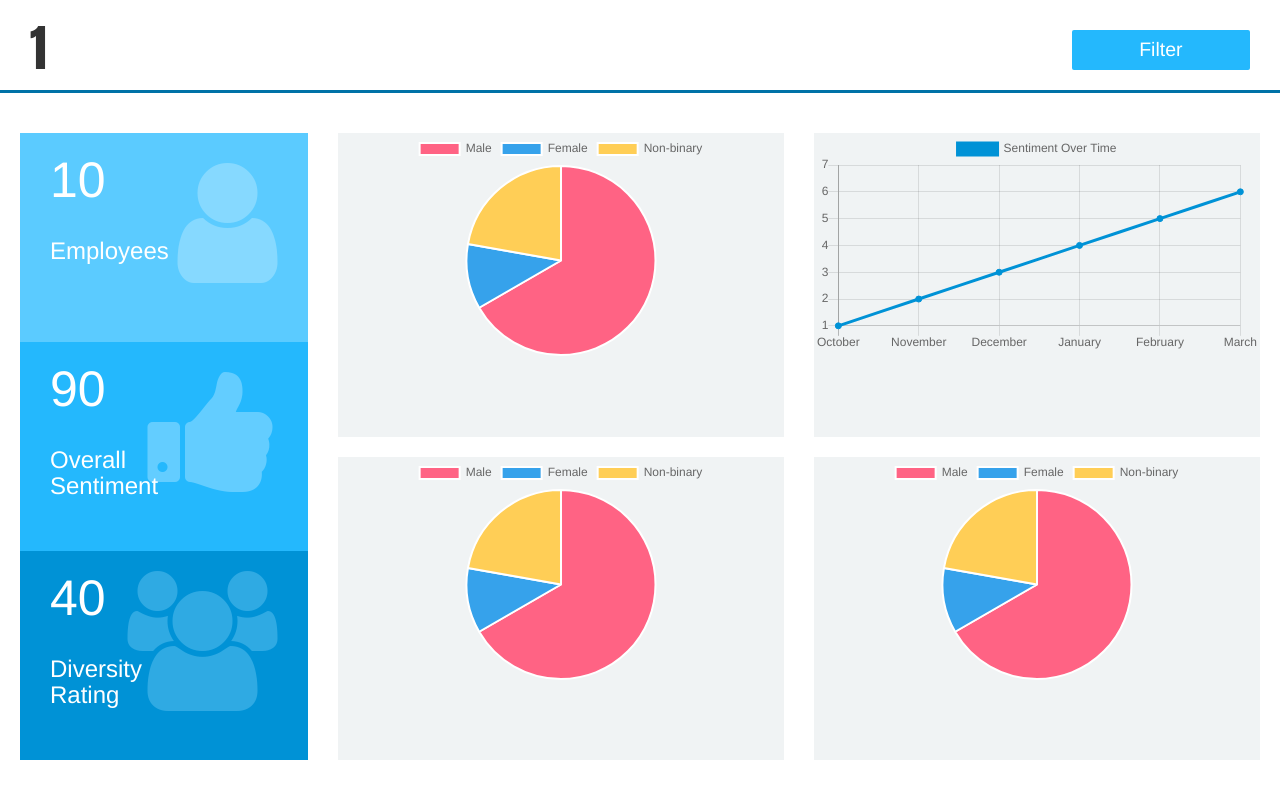
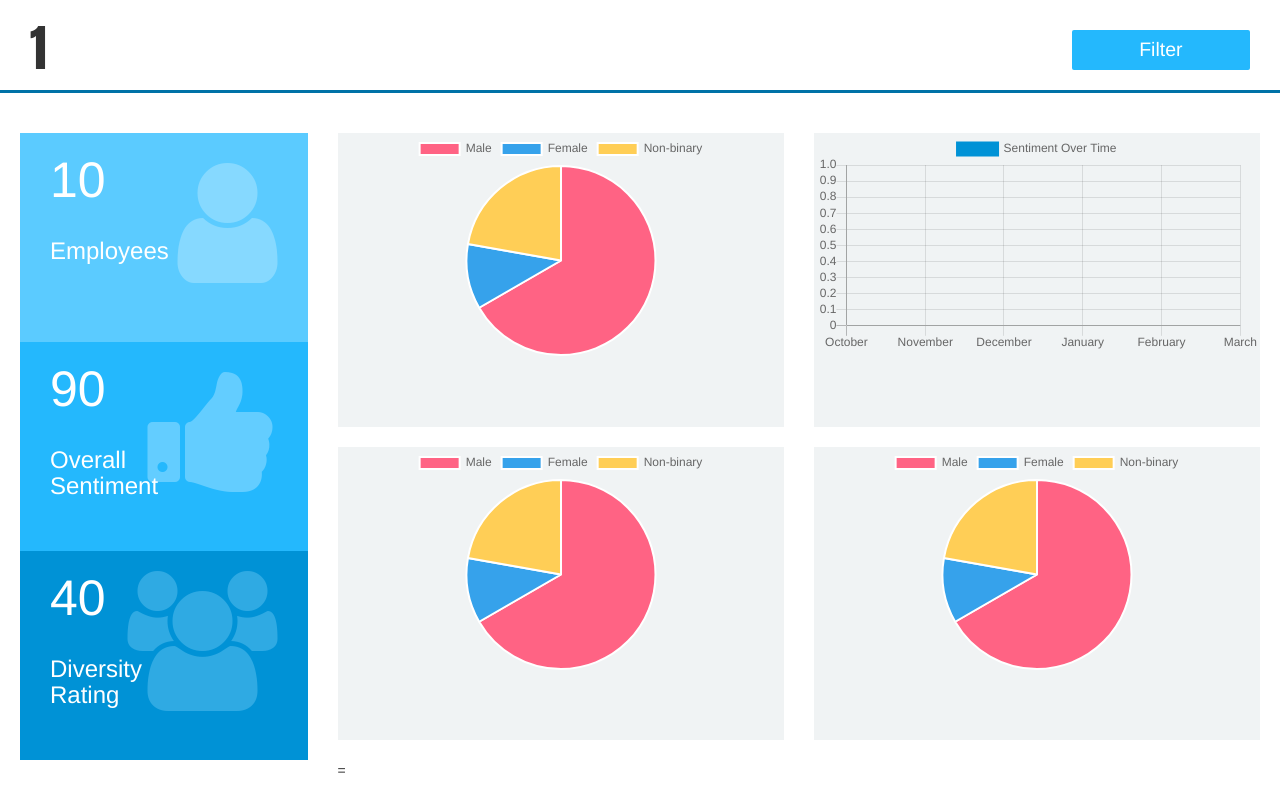
Before and after one commit to kylegwalsh/Sentiment-Analysis, a React (Create React App) app in the folder client/: page /companies/1 in a window 1280 px wide. Built offline with nearby package versions, Linux system fonts and the light colour scheme; no server answers.

Commit message:
do the trim and wait for render

```diff
--- a/client/src/pages/Companies.js
+++ b/client/src/pages/Companies.js
@@ -11,6 +11,7 @@ export class Companies extends Component {
     fetch('/api/companies')
       .then((res) => res.json())
       .then((resJson) => {
+        console.log(resJson)
         this.setState({ companies: resJson.companies });
       });
   }
@@ -47,15 +48,7 @@ export class Companies extends Component {
       datasets: [
         {
           label: "Sentiment Over Time",
-          data: [
-            1,
-            2,
-            3,
-            4,
-            5,
-            6,
-            7
-          ],
+          data: this.calculateSentimentOverTime(),
           fill: false,
           borderColor: '#0092D6',
           backgroundColor: '#0092D6'
@@ -180,15 +173,13 @@ export class Companies extends Component {
     return (
       <div className="full-screen flex-column-parent">
         <Header company={this.props.match.params.name}/>
+        {!Object.keys(this.state.companies).length > 0 &&
         <div className="main flex-column-parent flex-child-1">
           <div className="row flex-child-1 flex-tablet">
-
             <div className="col-sm-5 col-md-3 flex-column-parent flex-child-1">
               <Cardstack employees={10} sentiment={90} diversity={40}/>
             </div>
-
             <div className="col-sm-7 col-md-9 flex-column-parent chart-area">
-
               <div className="row flex-child-1 flex-desktop">
                 <div className="col-md-6 flex-column-parent flex-child-1">
                   <div className="chart-panel flex-child-1" style={{"marginBottom":"20px"}}>
@@ -201,7 +192,6 @@ export class Companies extends Component {
                   </div>
                 </div>
               </div>
-
               <div className="row flex-child-1 flex-desktop">
                 <div className="col-md-6 flex-column-parent flex-child-1" style={{"marginBottom":"20px"}}>
                   <div className="chart-panel flex-child-1">
@@ -213,14 +203,37 @@ export class Companies extends Component {
                     <Pie data={genderData}/>
                   </div>
                 </div>
-              </div>
-
+              </div>=
             </div>
-
           </div>
-
         </div>
+        }
       </div>
     );
   }
+
+  calculateSentimentOverTime = () => {
+    if (Object.keys(this.state.companies).length === 0) return;
+    return [1, 2, 3, 4, 5, 6].map((month) => {
+      return this.calculateSentiment(month)
+    });
+  };
+
+  calculateSentiment = (month) => {
+    const { companies } = this.state;
+    const name = this.props.match.params.name;
+    let sentiment = 0;
+    console.log(this.props.match.params.name)
+    console.log(companies)
+    companies[name].data.forEach((row) => {
+      const { positive, negative, mixed, neutral, count } = row;
+      const sum = (0.5 * parseFloat(neutral)) + parseFloat(positive) * 3 - parseFloat(negative )- 0.1 * parseFloat(mixed);
+
+      if (parseInt(row.time) - 1 === month) {
+        sentiment += parseFloat(sum);
+      }
+
+    });
+    return 100 * (sentiment / companies[name].totalCount);
+  }
 }
```
Also changed, not shown: 1 other file (tests, documents, lock files or other folders).
